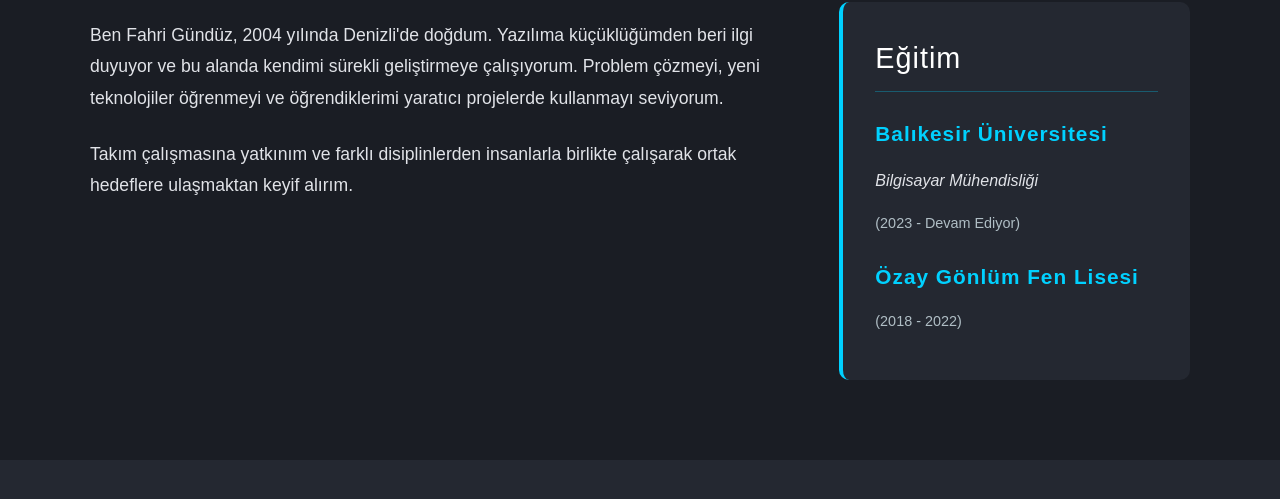
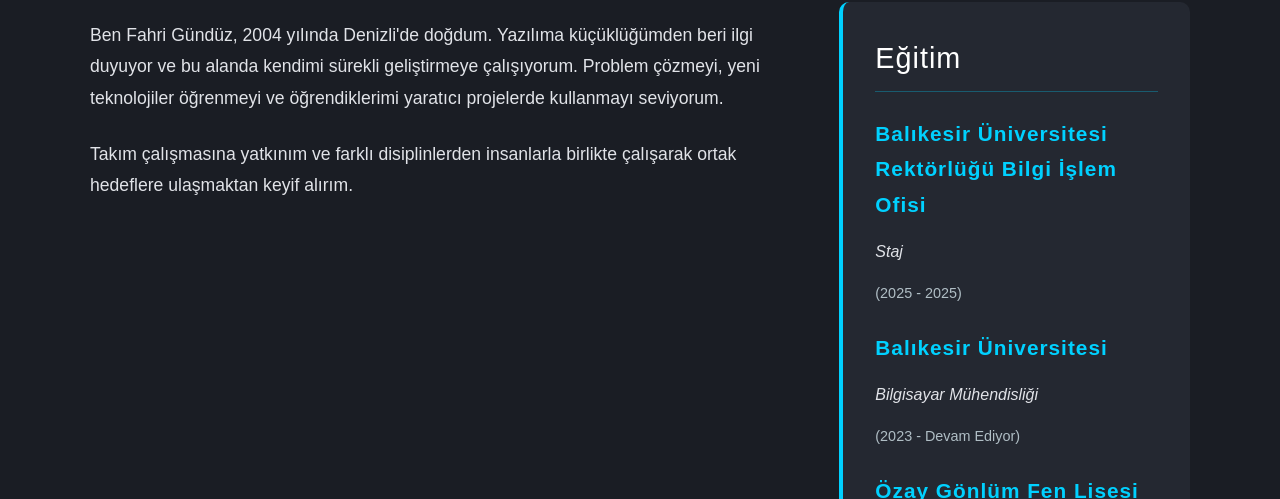
Before and after one commit to FahriGunduz/Fahri_Gunduz_Portfoy, a React (Create React App) app: page / in a window 1280 px wide. Shown: the part 1066-1565 px from the top of the page. Built offline with nearby package versions, Linux system fonts and the light colour scheme; the HTML template or start-up script is replaced by a standard one.

Commit message:
güncelleme

```diff
--- a/src/components/About.js
+++ b/src/components/About.js
@@ -20,6 +20,11 @@ function About() {
                     <div className="education-section">
                         <h3>Eğitim</h3>
                         <div className="education-item">
+                            <h4>Balıkesir Üniversitesi Rektörlüğü Bilgi İşlem Ofisi</h4>
+                            <p className="education-degree">Staj</p>
+                            <p className="education-duration">(2025 - 2025)</p>
+                        </div>
+                        <div className="education-item">
                             <h4>Balıkesir Üniversitesi</h4>
                             <p className="education-degree">Bilgisayar Mühendisliği</p>
                             <p className="education-duration">(2023 - Devam Ediyor)</p>
--- a/src/components/Projects.js
+++ b/src/components/Projects.js
@@ -55,6 +55,12 @@ const myPortfolioProjects = [
         description: 'Salamander-Software isminde bir yazılım şirketi kurmak istiyorum şuan fikir aşamasında.',
         imageUrl: '/images/logo.jpg',
     },
+    {
+        id: 8,
+        title: 'BaunKampüs Mobil Uygulaması',
+        description: 'Balıkesir Üniversitesi Bilgi İşlem Daire Başkanlığında staj yaptığım sırada diğer stajyer arkadaşla beraber yaptığımız mobil uygulama',
+        imageUrl: 'public/images/baun_kampus.png',
+    },
 ];
 
 function Projects() {
--- a/src/components/Quiz.js
+++ b/src/components/Quiz.js
@@ -3,7 +3,6 @@ import './Quiz.css';
 import { FaCheckCircle, FaTimesCircle } from 'react-icons/fa';
 
 function shuffleArray(array) {
-    // Fisher-Yates algoritması ile karıştırma
     const arr = [...array];
     for (let i = arr.length - 1; i > 0; i--) {
         const j = Math.floor(Math.random() * (i + 1));
@@ -25,7 +24,6 @@ const Quiz = () => {
             .then(res => res.json())
             .then(data => {
                 setQuestions(data.questions);
-                // Kategorileri benzersiz olarak al
                 const cats = Array.from(new Set(data.questions.map(q => q.category)));
                 setCategories(cats);
             });
@@ -38,7 +36,6 @@ const Quiz = () => {
         } else {
             filtered = questions.filter(q => q.category === selectedCategory);
         }
-        // 20 soruyu rastgele seç
         const selected = shuffleArray(filtered).slice(0, 20);
         setQuizQuestions(selected);
         setAnswers({});
@@ -58,7 +55,6 @@ const Quiz = () => {
         setShowResults(true);
     };
 
-    // Sonuç hesaplama
     const correctCount = quizQuestions.reduce((acc, q, idx) => {
         if (answers[idx] && answers[idx] === q.answer) return acc + 1;
         return acc;
```
Also changed, not shown: public/images/baun_kampus.png (added).
